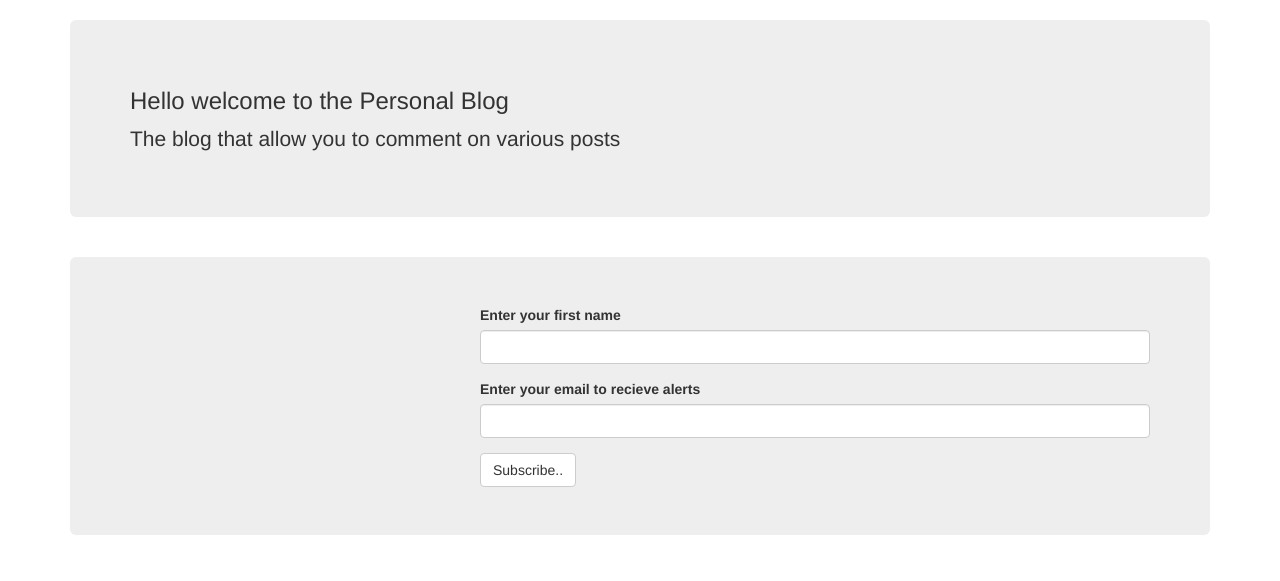
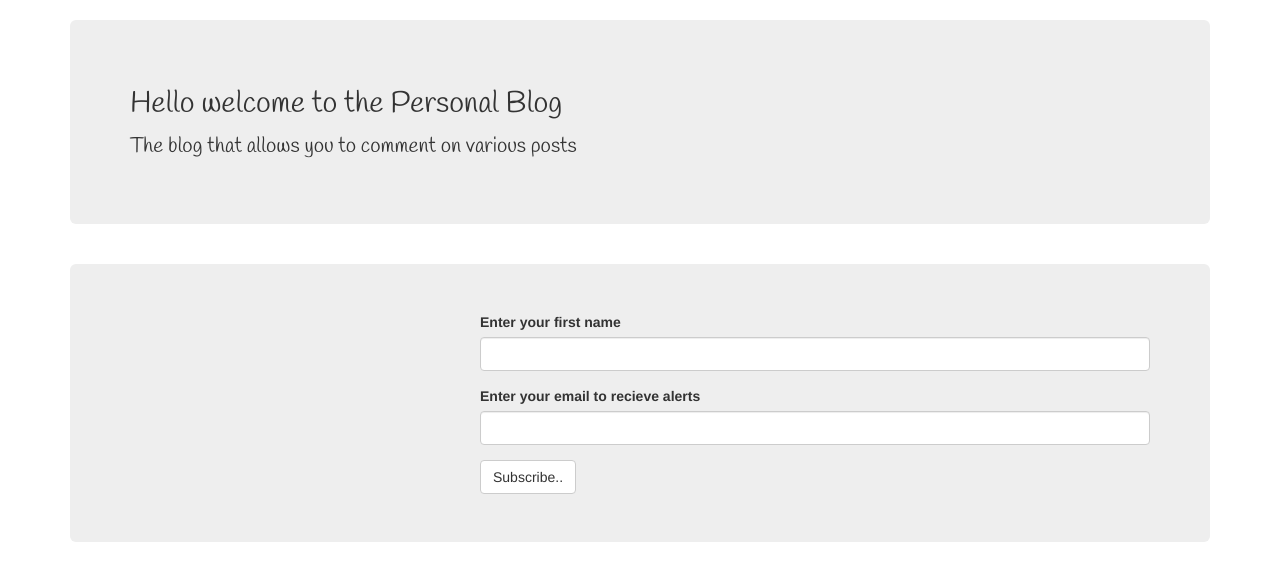
Before and after one commit to Anne56njeri/Blog, a Flask app: page / in a window 1280 px wide. Shown: the part 52-633 px from the top of the page. Run offline with Flask 2, Linux system fonts and the light colour scheme; data that the repository does not hold is empty; some libraries are stand-ins or nearby versions.

Commit message:
added google fonts

```diff
--- /dev/null
+++ b/app/static/css/index.css
@@ -0,0 +1,3 @@
+h2{
+  font-family: 'Handlee', cursive;
+}
--- a/app/templates/index.html
+++ b/app/templates/index.html
@@ -1,18 +1,26 @@
 {% import 'macros.html' as macro %}
 {% import 'bootstrap/wtf.html' as wtf %}
 {% extends 'base.html' %}
-
+{% block styles %}
+{{ super () }}
+ <link rel="stylesheet" href="{{url_for('static',filename='css/index.css')}}">
+ <link href="https://fonts.googleapis.com/css?family=Handlee" rel="stylesheet">
+{% endblock %}
 
 {% block content %}
 <div class ="container">
   <div class="jumbotron">
-<h3>Hello welcome to the Personal Blog </h3>
-<p>The blog that allow you to comment on various posts</p>
+<h2 style="font-family:'Handlee', cursive;">Hello welcome to the Personal Blog </h2>
+<p style="font-family:'Handlee', cursive;" >The blog that allows you to comment on various posts</p>
 </div>
 </div>
+<div class="container">
+
 <ul>
   {{macro.displayPost(posts)}}
+
 </ul>
+</div>
 
 
 
--- a/app/templates/macros.html
+++ b/app/templates/macros.html
@@ -1,5 +1,6 @@
 {% macro displayPost(post_list) %}
   {% for post in post_list %}
+  <hr>
 
   <h3><a href="/blogs/{{post.id}}">{{post.post_title}}</a></h3>
   {% endfor %}
```
